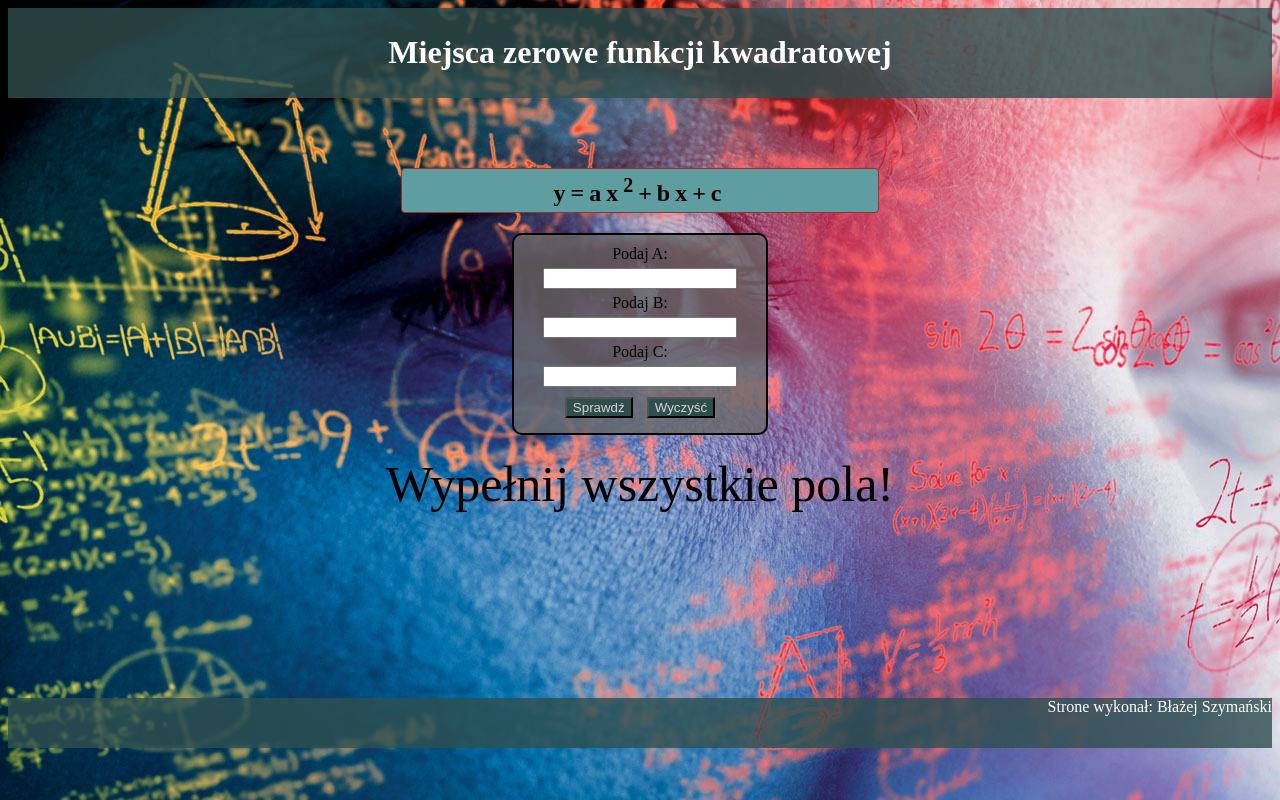
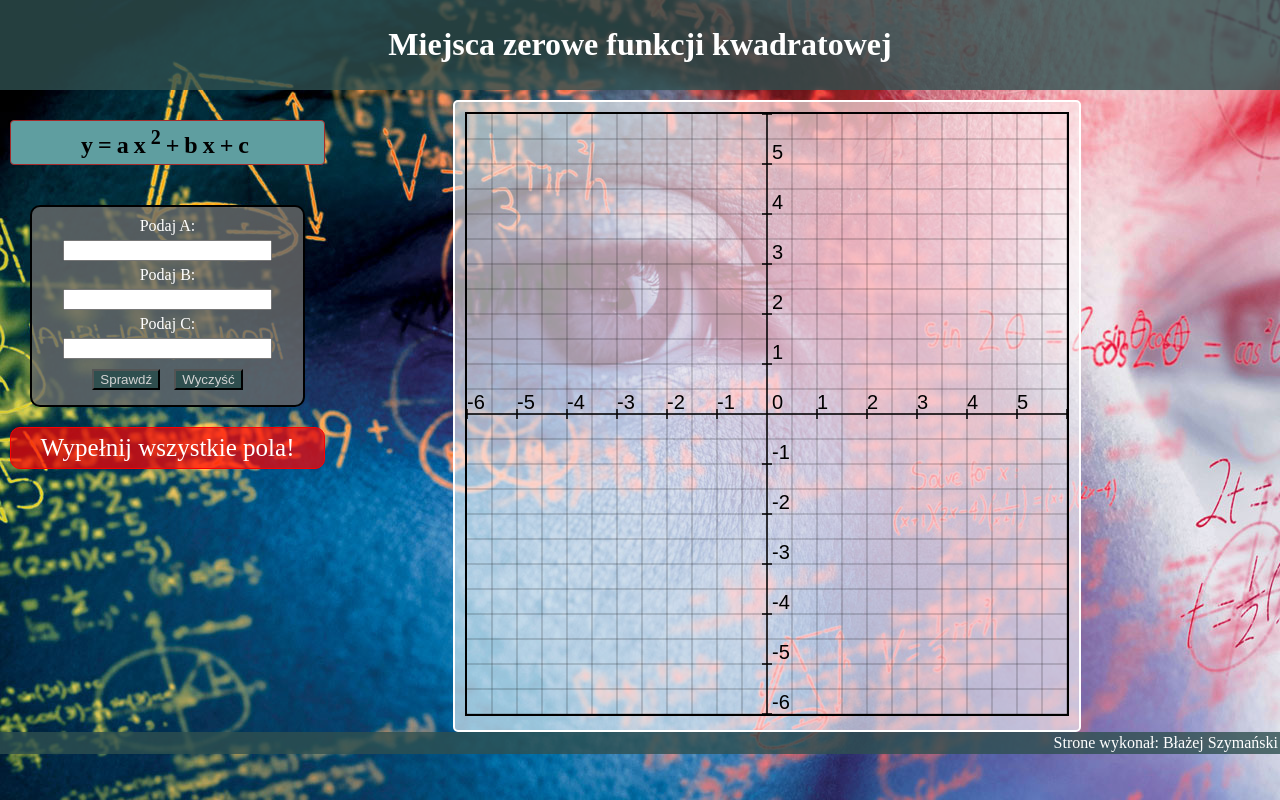
Before and after one commit to Blazej219/quadraticFunction, a plain HTML site: page index.html in a window 1280 px wide. Both pictures are taken after a click on the button "Sprawdź". Drawn offline with Linux system fonts and the light colour scheme; no server answers.

Commit message:
Ready Canvas, I can't clear :/

```diff
--- a/index.html
+++ b/index.html
@@ -5,26 +5,32 @@
     <title>Funkcja kwadratowa</title>
     <link rel="stylesheet" href="styl.css">
     <script src="jquery.js"></script>
-    <script src="script.js"></script>
+
 </head>
 <body>
     <header>
         <h1>Miejsca zerowe funkcji kwadratowej</h1>
     </header>
     <article>
-            <h2 class="title">y=ax<sup>2</sup>+bx+c</h2>
+        <div class="form">
+        <h2 class="title">y=ax<sup>2</sup>+bx+c</h2>
         <form action="">
            <label>Podaj A: <input type="number" id="numberA"></label><br>
            <label>Podaj B: <input type="number" id="numberB"></label><br>
            <label>Podaj C: <input type="number" id="numberC"></label><br>
             <input class="button" type="button" onclick="checkTheZero()" value="Sprawdź">
-            <input class="button" type="reset" value="Wyczyść">
+            <input class="button" type="button" onclick="clear()" value="Wyczyść">
         </form>
-        <div class="result"></div>
+        <div class="result displayNone"></div>
+        </div><div class="containerCanvas displayNonea">
+        <canvas id="MyCanvas" width="600" height="600"></canvas>
+    </div>
+
+
     </article>
 <footer>
     Strone wykonał: Błażej Szymański
 </footer>
-
+    <script src="script.js"></script>
 </body>
 </html>
--- a/script.js
+++ b/script.js
@@ -1,3 +1,13 @@
+var canvas = document.getElementById('MyCanvas');
+var ctx = canvas.getContext('2d');
+var w = canvas.width;
+var h = canvas.height;
+var range =50;
+var bl = 1;
+var rangex = w/range;
+var rangey = h/range;
+var color = "green";
+
 function checkTheZero()
 {
     let a = document.getElementById('numberA').value;
@@ -10,22 +20,154 @@ function checkTheZero()
     			url: url,
     			success: function(data){
 
-    			    console.log(data);
+    			console.log(data);
    			    displayData(data)
+
+   			    ;
                     	},
                 error: function(data){
                 $('.result').empty();
+                $('.result').removeClass('displayNone');
                 $('.result').append("Wypełnij wszystkie pola!");
                 }
-
-
 });
 }
+
+function grid()
+{
+	ctx.strokeStyle = "black";
+	for(i=1;i<=Math.floor(rangex*2);i++)
+	{
+		ctx.lineWidth = 1/6;
+		ctx.beginPath();
+		ctx.moveTo((range/2)*i,0);
+		ctx.lineTo((range/2)*i,h);
+		ctx.closePath();
+		ctx.stroke();
+	}
+	for(i=1;i<=Math.floor(rangey*2);i++)
+	{
+		ctx.lineWidth = 1/6;
+		ctx.beginPath();
+		ctx.moveTo(0,(range/2)*i);
+		ctx.lineTo(w,(range/2)*i);
+		ctx.closePath();
+		ctx.stroke();
+	}
+	ctx.lineWidth = 1;
+	ctx.beginPath();
+	ctx.moveTo(0,h/2);
+	ctx.lineTo(w,h/2);
+	ctx.closePath();
+	ctx.stroke();
+
+	ctx.beginPath();
+	ctx.moveTo(w/2,0);
+	ctx.lineTo(w/2,h);
+	ctx.closePath();
+	ctx.stroke();
+	for(i=-(rangex/2);i<=(rangex/2);i++)
+	{
+	    if(i!=0){
+	    ctx.font = "20px Arial";
+		ctx.fillText(i,(i+((rangex)/2))*range,(h-10)/2);
+
+		ctx.lineWidth = 1;
+        		ctx.beginPath();
+        		ctx.moveTo((i+((rangex)/2))*range,(h-10)/2);
+        		ctx.lineTo((i+((rangex)/2))*range,(h+10)/2);
+        		ctx.closePath();
+        		ctx.stroke();
+    }
+    }
+    for(i=-(rangey/2);i<=(rangey/2);i++)
+	{
+
+	        ctx.font = "20px Arial";
+		    ctx.fillText(-i,(w+10)/2,(i+((rangex-0.2)/2))*range);
+            if(i!=0){
+		    		ctx.lineWidth = 1;
+                    		ctx.beginPath();
+                    		ctx.moveTo((w-10)/2,(i+((rangex)/2))*range);
+                    		ctx.lineTo((w+10)/2,(i+((rangex)/2))*range);
+                    		ctx.closePath();
+                    		ctx.stroke();
+                    		}
+
+    }
+}
+grid();
+function start_settings()
+{
+	ctx.translate(w/2, h/2);
+	ctx.scale(range,range);
+}
+start_settings();
+
 function displayData(data)
  {
+
     $('.result').empty();
     $('.title').empty();
+    $('.result').removeClass('displayNone');
+    $('.result').append("&#916; = "+data.delta+"<br> "+data.odp);
+    $('.title').append('y='+data.number_a+'x<sup>2</sup>+'+data.number_b+'x+'+data.number_c);
 
-     $('.result').append("&#916; = "+data.delta+"<br> "+data.odp);
-     $('.title').append('y='+data.number_a+'x<sup>2</sup>+'+data.number_b+'x+'+data.number_c);
- }
+var a = data.number_a;
+var b = data.number_b;
+var c = data.number_c;
+var d = data.delta;
+var p = data.p;
+var q = data.q;
+var x1 = data.x1;
+var x2 = data.x2;
+var wzor = "y="+data.number_a+"x<sup>2</sup>+"+data.number_b+"x+"+data.number_c;
+wzor =  toString(wzor);
+
+ctx.beginPath();
+	for(x=-rangex;x<=rangex;x+=0.1){
+	var y = (a*(x*x))+(b*x)+c;
+	ctx.strokeStyle = color;
+    ctx.lineWidth = 2/range;
+
+		if(y!='')
+		{
+			if (isNaN(y) || (y == Number.NEGATIVE_INFINITY) ||
+			(y == Number.POSITIVE_INFINITY) || (Math.abs(y) > 5e2)) {
+			bl = 2;
+			y = 0.0;
+			}
+			if (bl > 0)
+			{
+				if (bl == 1)
+				{
+					ctx.moveTo(x, -y);
+				}
+				--bl;
+			}
+			else {
+				ctx.lineTo(x, -y);
+			}
+		}
+		}
+	ctx.stroke();
+
+    //rysowanie czerownych kropek
+	ctx.beginPath();
+    ctx.rect(p-(2.5/range), -q-(2.5/range), (5/range), 5/range);
+
+    ctx.rect(0-(2.5/range), -c-(2.5/range), (5/range), 5/range);
+    if(d>0){
+         ctx.rect(x1-(2.5/range), 0-(2.5/range), (5/range), 5/range);
+         ctx.rect(x2-(2.5/range), 0-(2.5/range), (5/range), 5/range);
+    }
+    ctx.fillStyle = "red";
+    ctx.fill();
+}
+function clear()
+{
+   clearRect(0,0, h, w);
+   $('.result').addClass('displayNone');
+   alert ("aaa");
+   grid();
+}
--- a/styl.css
+++ b/styl.css
@@ -1,6 +1,7 @@
 body
 {
-    background-image: url('math.jpg')
+    background-image: url('math.jpg');
+    margin:0;
 }
 header
 {
@@ -14,9 +15,14 @@ header
 article
 {
 
-    height: 500px;
+    height: 450px;
     text-align:center;
-    padding: 50px;
+    padding: 10px;
+}
+.form
+{
+        float:left;
+        max-width:25%;
 }
 h2
 {
@@ -24,19 +30,21 @@ h2
     background-color:#5F9EA0;
     padding: 5px;
     border-radius: 4px;
-    width: 40%;
+
     margin-left:auto;
     margin-right:auto;
     border: solid 1px brown;
+
 }
 form
 {
-    margin:20px auto ;
+    margin:20px 20px ;
     background-color:RGBA( 105, 105, 105, 0.8 );
-    width: 20%;
     padding: 10px;
     border: solid 2px black;
     border-radius: 10px;
+    float:left;
+    color: white;
 
 }
 #numberA, #numberB, #numberC
@@ -57,14 +65,41 @@ input
     background-color:#2F4F4F ;
     color:#D3D3D3;
 }
+.result
+{
+    font-size: 25px;
+    clear:both;
+    color: white;
+    background-color: rgba(255,0,0,0.7);
+    border: solid red 1px;
+    border-radius: 10px;
+    padding: 2%;
+}
 footer
 {
     background-color:RGBA( 47, 79, 79, 0.8 );
     color:white;
     text-align: right;
-    height: 50px;
+    padding:2px;
+    clear:both;
+    margin-top:20px;
 }
-.result
+
+.containerCanvas
 {
-    font-size: 50px;
+    background-color:rgba(255,255,255,0.6);
+    float:right;
+    border-radius: 5px;
+    border: solid 2px white;
+
+    margin-right:15%;
 }
+#MyCanvas
+{
+    border: solid 2px black;
+    margin: 10px;
+}
+.displayNone
+{
+    display:none;
+}
```
